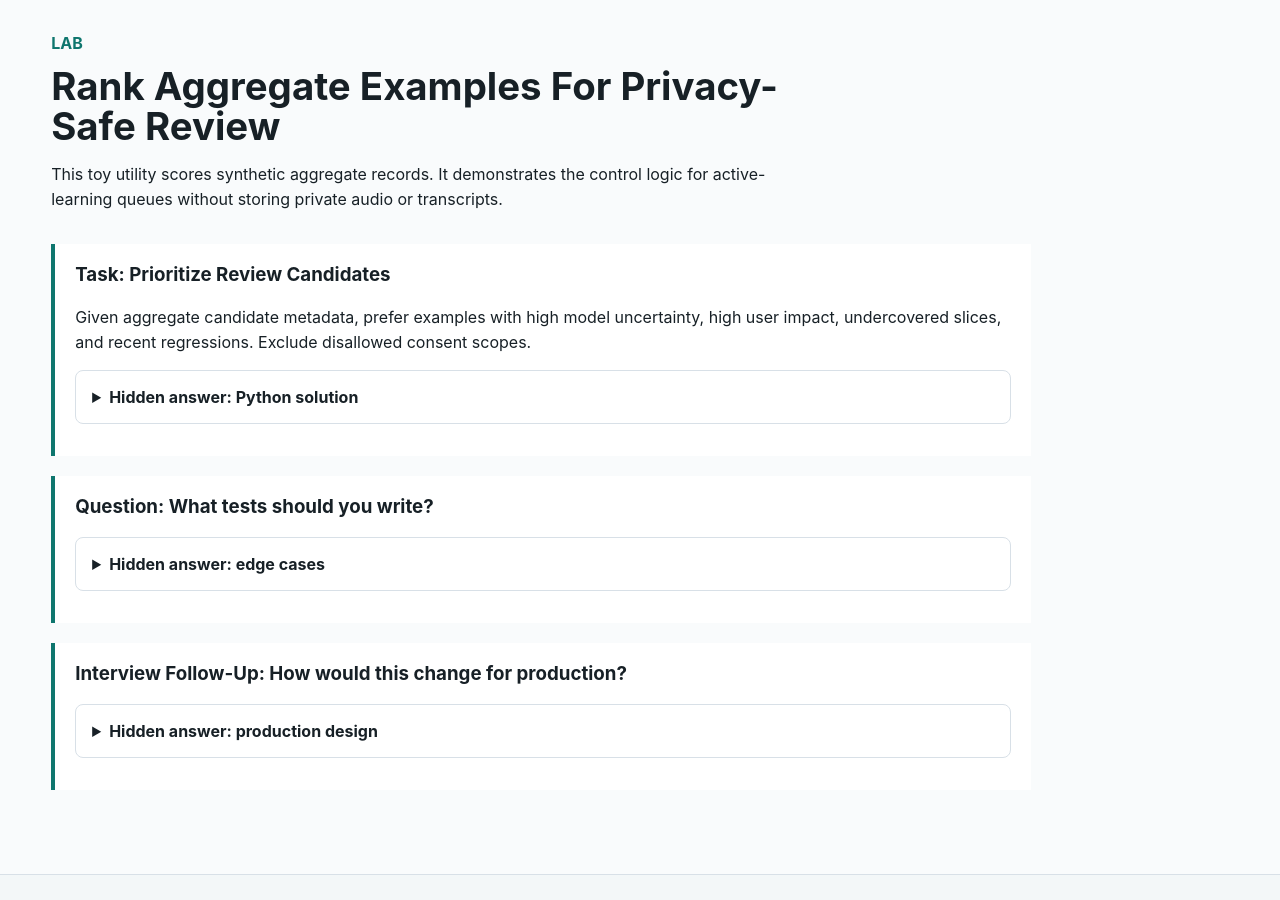
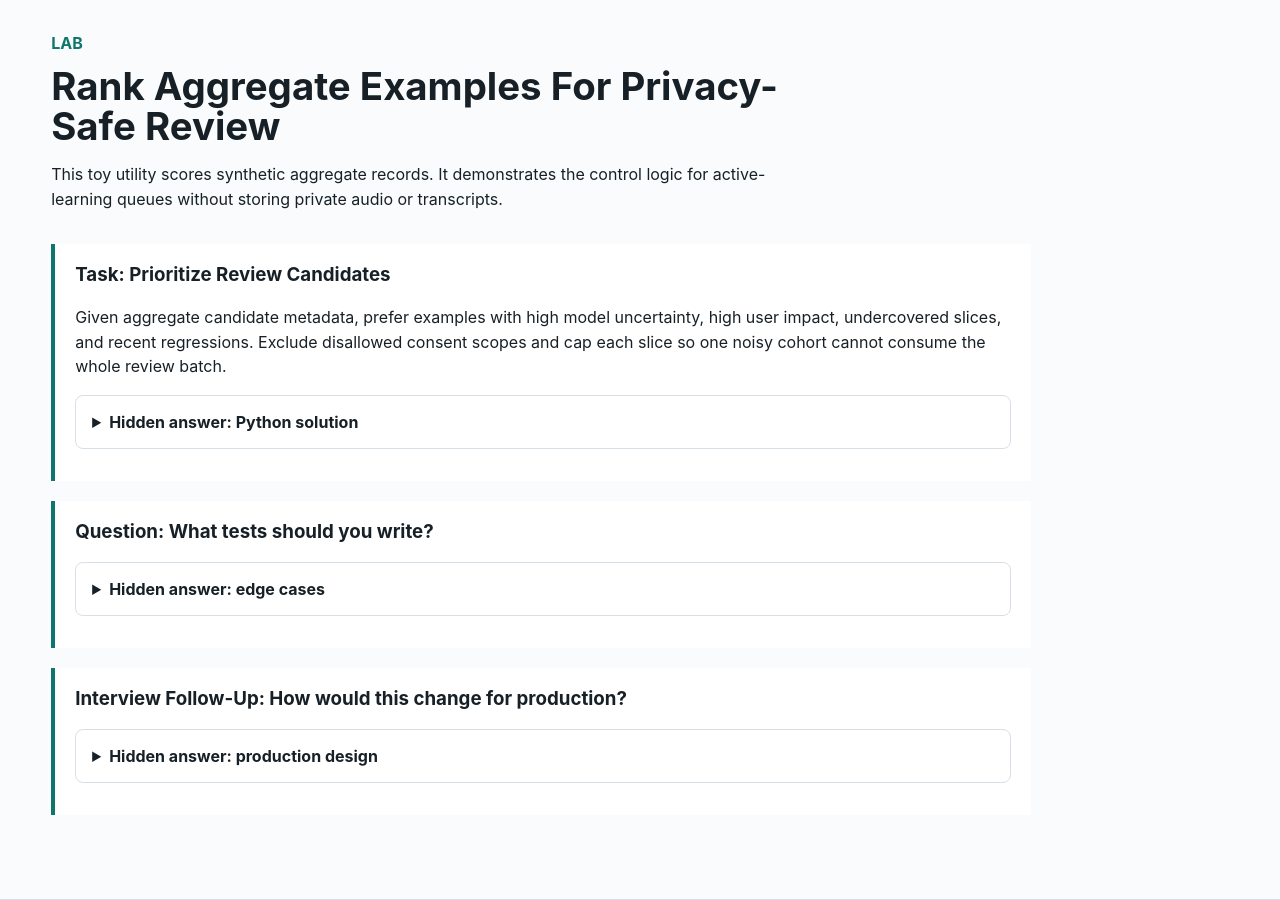
Before and after one commit to kennethli319/kennethli319.github.io, a Jekyll site: the page audio-text-ml-course/lessons/speech-data-flywheel-active-learning.html, which Jekyll copies as it is, in a window 1280 px wide and 900 px high, scrolled down 4293 px. Built offline with Jekyll 4.4.1, drawn with Linux system fonts in a browser that asks for light colours; before the commit the page ends 5168 px from its top, so only the background shows below that; part of the change alters nothing that is shown.

Commit message:
Update audio course active learning lab

```diff
--- a/audio-text-ml-course/lessons/speech-data-flywheel-active-learning.html
+++ b/audio-text-ml-course/lessons/speech-data-flywheel-active-learning.html
@@ -305,7 +305,8 @@
         <p>
           Given aggregate candidate metadata, prefer examples with high model
           uncertainty, high user impact, undercovered slices, and recent
-          regressions. Exclude disallowed consent scopes.
+          regressions. Exclude disallowed consent scopes and cap each slice so
+          one noisy cohort cannot consume the whole review batch.
         </p>
         <details class="qa">
           <summary>Hidden answer: Python solution</summary>
@@ -320,11 +321,16 @@ def finite_number(value, name):
     return float(value)
 
 
-def rank_review_candidates(records, allowed_scopes):
+def rank_review_candidates(records, allowed_scopes, max_per_slice=2):
+    if not isinstance(max_per_slice, int) or max_per_slice &lt;= 0:
+        raise ValueError("max_per_slice must be a positive integer")
     ranked = []
     for row in records:
         if row["consent_scope"] not in allowed_scopes:
             continue
+        slice_id = row["slice_id"]
+        if not isinstance(slice_id, str) or not slice_id:
+            raise ValueError("slice_id must be a non-empty string")
         confidence = finite_number(row["confidence"], "confidence")
         daily_sessions = finite_number(row["daily_sessions"], "daily_sessions")
         slice_coverage = finite_number(row["slice_coverage"], "slice_coverage")
@@ -344,9 +350,16 @@ def rank_review_candidates(records, allowed_scopes):
         regression = 2.0 if row["recent_regression"] else 0.0
         privacy_penalty = 1.0 if row.get("sensitive_proxy", False) else 0.0
         score = uncertainty + impact + coverage_gap + regression - privacy_penalty
-        ranked.append((score, row["candidate_id"]))
+        ranked.append((score, row["candidate_id"], slice_id))
     ranked.sort(key=lambda item: (-item[0], item[1]))
-    return [candidate_id for score, candidate_id in ranked]</code></pre>
+    selected = []
+    per_slice = {}
+    for score, candidate_id, slice_id in ranked:
+        if per_slice.get(slice_id, 0) &gt;= max_per_slice:
+            continue
+        selected.append(candidate_id)
+        per_slice[slice_id] = per_slice.get(slice_id, 0) + 1
+    return selected</code></pre>
         </details>
       </article>
       <article class="prompt">
@@ -356,8 +369,9 @@ def rank_review_candidates(records, allowed_scopes):
           <p>
             Test disallowed consent exclusion, low-coverage boost, regression
             boost, capped impact, sensitive proxy penalty, tie behavior, empty
-            input, invalid confidence or coverage ranges, negative traffic, and
-            non-finite numeric inputs. Include a case where the
+            input, invalid confidence or coverage ranges, negative traffic,
+            non-finite numeric inputs, missing slice IDs, and per-slice caps.
+            Include a case where the
             highest-uncertainty example is not the best candidate because it
             has no launch relevance.
           </p>
```
